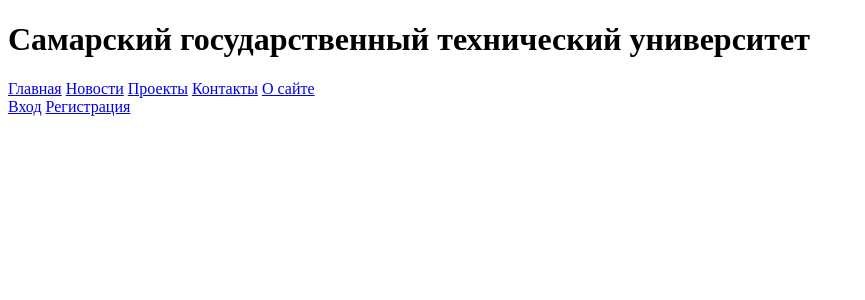
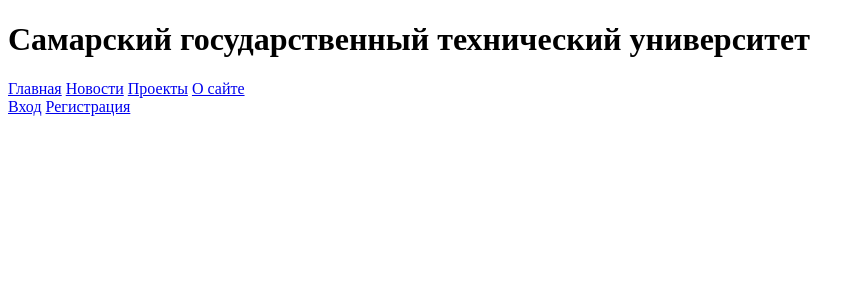
Before and after one commit to MatveevaElena/DevteamProject, a Yii app: template frontend/views/layouts/newlayout.php in a window 1280 px wide. Shown: the top 300 px of the page, without its empty margins (0-865 px from the left). Run offline with PHP 8.4 and a stand-in for Yii, Linux system fonts and the light colour scheme; the template is opened without the code that fills it, so the values that code supplies are empty; some libraries are stand-ins or nearby versions.

Commit message:
links new layot

```diff
--- a/frontend/views/layouts/newlayout.php
+++ b/frontend/views/layouts/newlayout.php
@@ -37,13 +37,12 @@
         <nav>
             <a class="nav_elem" href="/site/index">Главная</a>
             <a class="nav_elem" href="/news/index">Новости</a>
-            <a class="nav_elem" href="/projects/index">Проекты</a>
-            <a class="nav_elem" href="/contacts/index">Контакты</a>
-            <a class="nav_elem" href="about/index">О сайте</a>
+            <a class="nav_elem" href="/project/index">Проекты</a>
+            <a class="nav_elem" href="/site/index">О сайте</a>
         </nav>
         <div class="nav_auth">
-            <a class="nav_elem" href="/signup/index">Вход</a>
-            <a class="nav_elem" href="/signin/index">Регистрация</a>
+            <a class="nav_elem" href="/site/signup">Вход</a>
+            <a class="nav_elem" href="/site/signin">Регистрация</a>
             <!-- <button class="type_1" type="button">Вход</button>
             <button class="type_1" type="button">Регистрация</button> -->
         </div>
```
